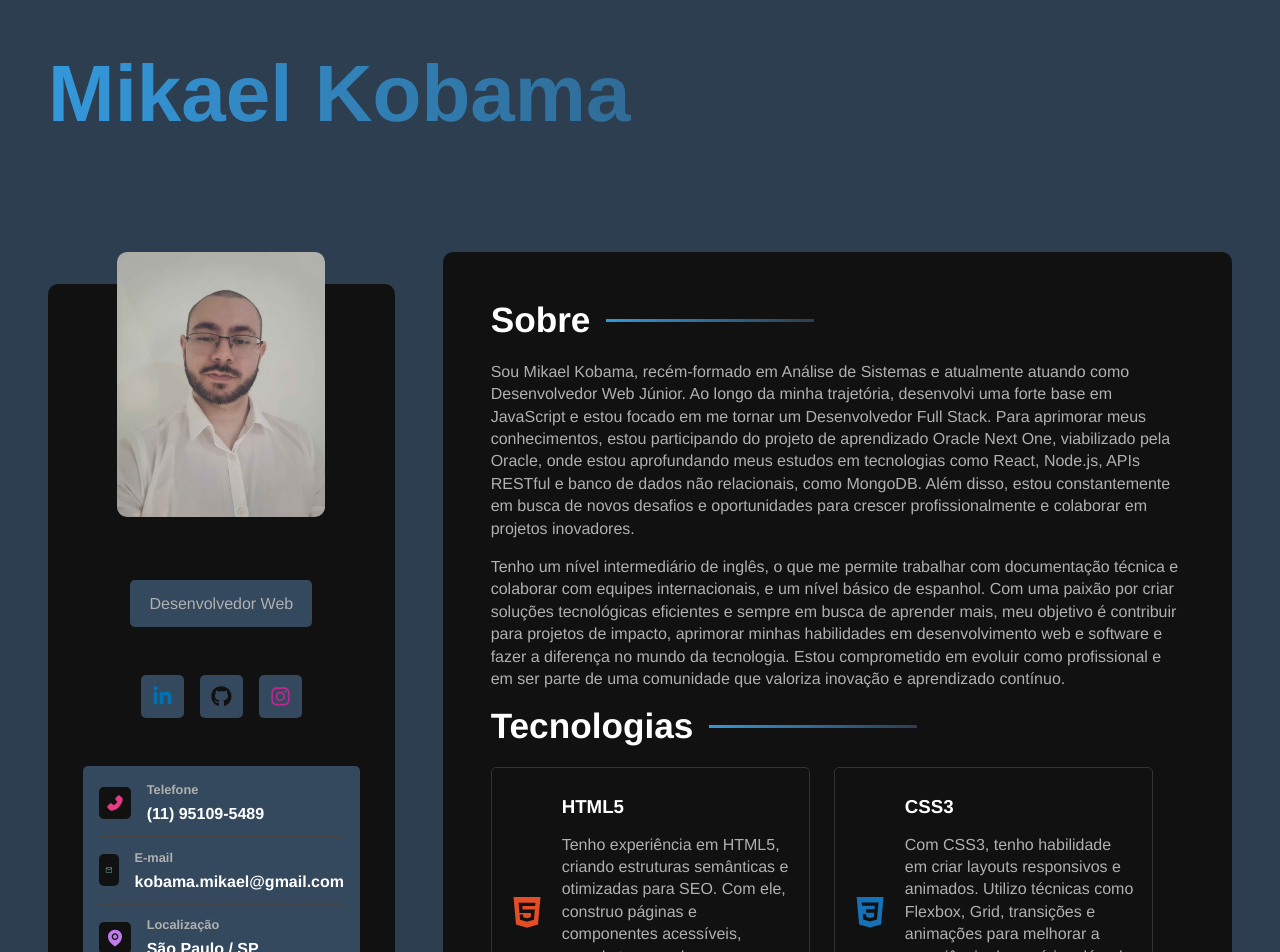
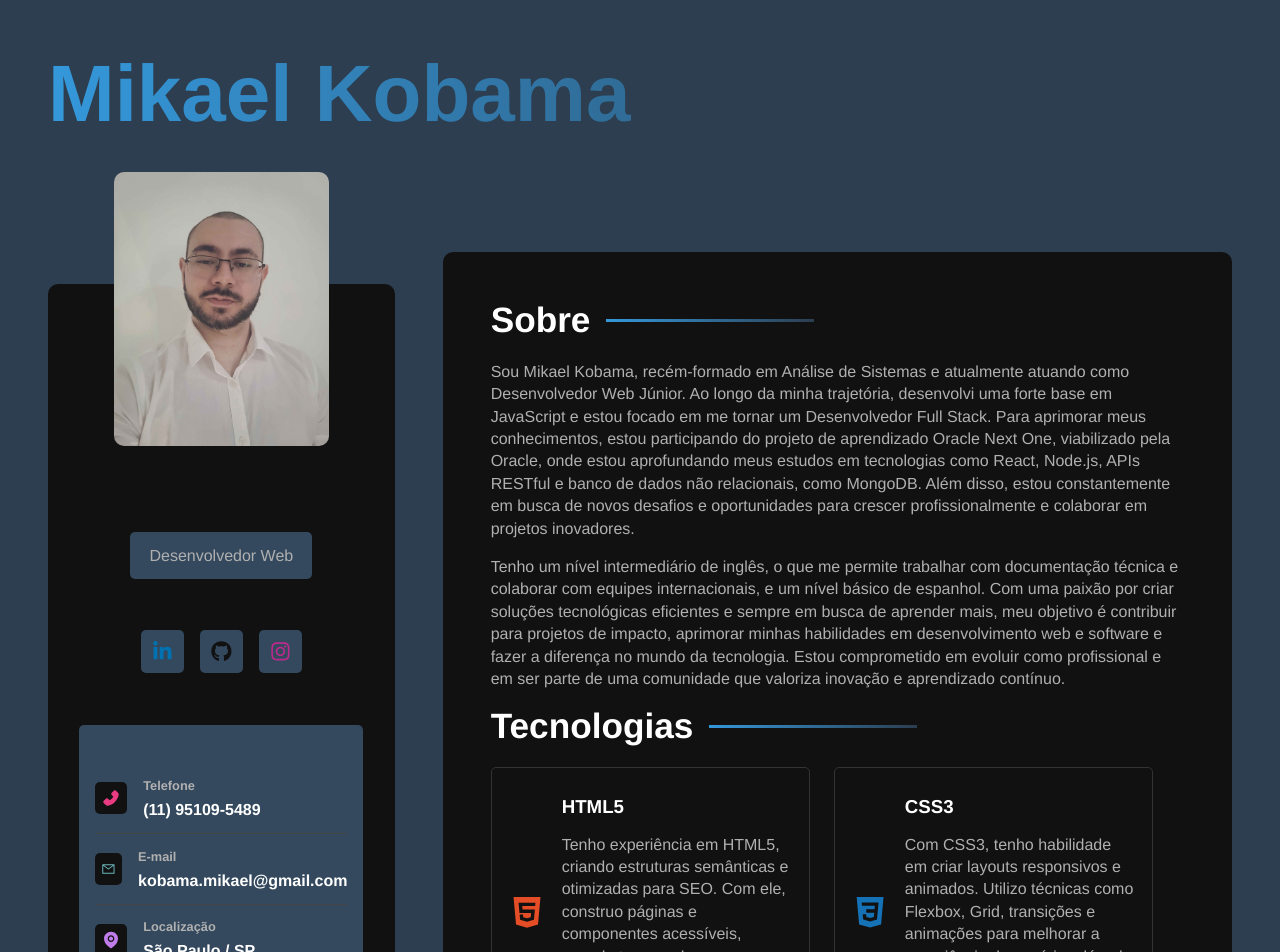
Before and after one commit to Mikael-Kobama/portfolio-react, a React (Vite) app: page / in a window 1280 px wide. Shown: the top 952 px of the page. Built offline with nearby package versions, Linux system fonts and the light colour scheme.

Commit message:
update 2.1

```diff
--- a/src/styles/components/informationcontainer.sass
+++ b/src/styles/components/informationcontainer.sass
@@ -8,15 +8,16 @@
   padding: 1rem
   margin-bottom: 2rem
   text-align: left
-  width: 80%
+  width: 82%
+  height: 16%
   border-radius: variables.$card-border-radius
 
   .info-card
     @include mixins.center
     justify-content: start
     gap: 1rem
-    padding-bottom: .8rem
-    margin-bottom: .8rem
+    padding-bottom: .9rem
+    margin-bottom: .9rem
     border-bottom: 1px solid #444
     width: 100%
 
--- a/src/styles/components/sidebar.sass
+++ b/src/styles/components/sidebar.sass
@@ -2,7 +2,7 @@
 @use '../mixins'
 
 #sidebar
-  gap: 1rem
+  gap: 1.2rem
   max-height: 4000px
   background-color: variables.$bg-color
   flex: 1 1 0
@@ -16,16 +16,16 @@
   margin-top: 2rem // Pode ajudar a distanciar um pouco do topo da página
 
 img
-  max-width: 60%
+  max-width: 62%
   border-radius: variables.$container-border-radius
   position: absolute
-  top: -2rem // Ajuste para subir um pouco a imagem e deixá-la mais próxima do título
+  top: -7rem // Ajuste para subir um pouco a imagem e deixá-la mais próxima do título
 
 .title
   color: variables.$text-color-secondary
   background-color: variables.$bg-color-secondary
   border-radius: variables.$card-border-radius
-  margin-top: 17rem // Diminui a margem superior para deixar o título mais próximo da imagem
+  margin-top: 14rem // Diminui a margem superior para deixar o título mais próximo da imagem
   padding: .91rem 1.2rem
 
 .btn
```
